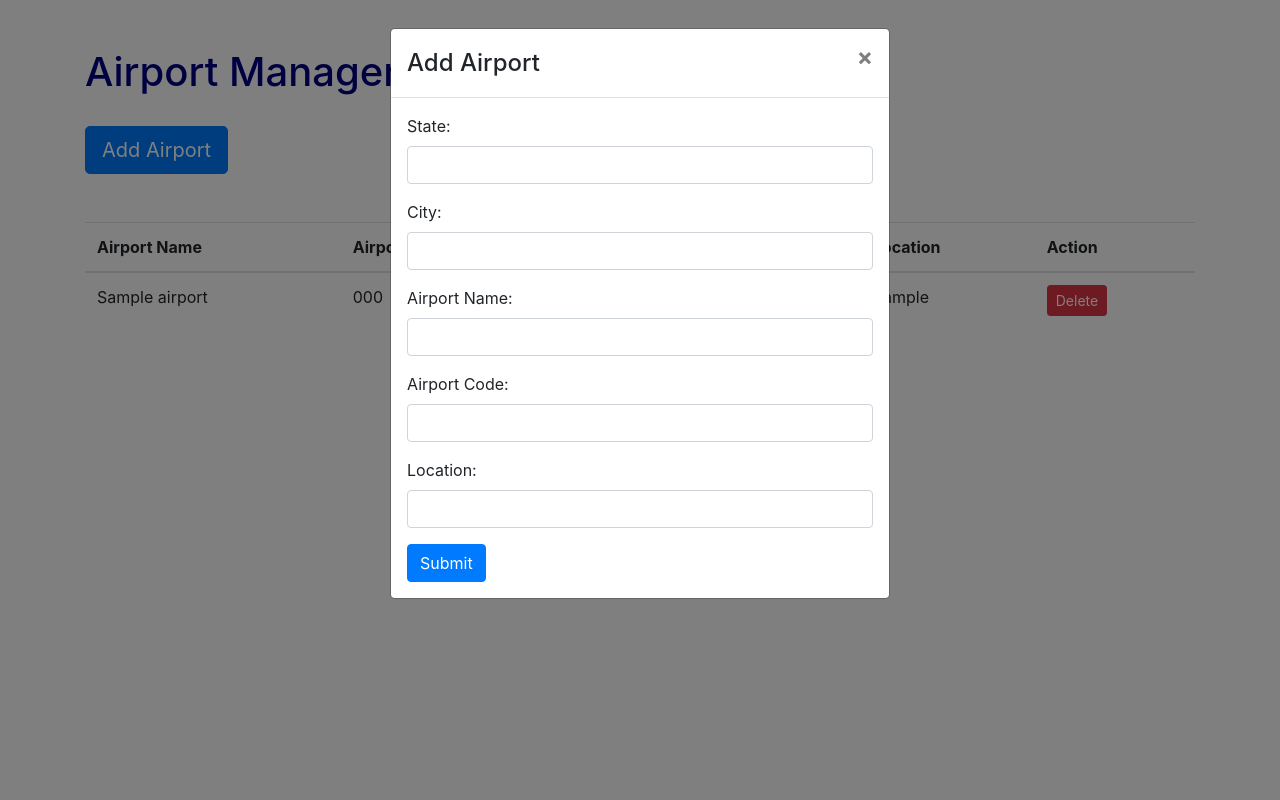
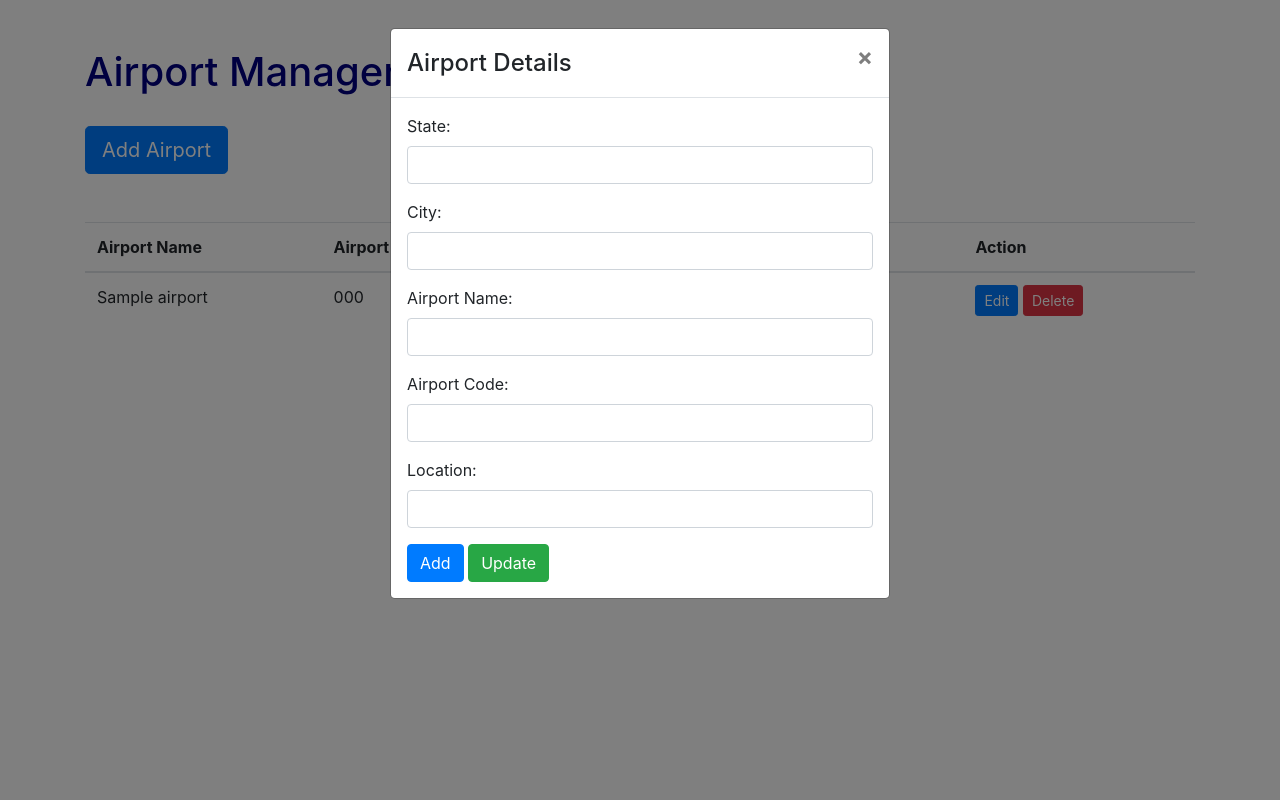
Before and after one commit to SohamDorge03/E-commerce-Website-With-Fight-Booking, a PHP site: page /Admin/Airport_Management.php in a window 1280 px wide, after a click on "Add Airport". Run offline with PHP 8.4, Linux system fonts and the light colour scheme; tables that the repository leaves empty hold one stand-in row (values such as "Sample post").

Commit message:
Auto commit - Changes made

```diff
--- a/Admin/Airport_Management.php
+++ b/Admin/Airport_Management.php
@@ -1,7 +1,7 @@
 <?php
 include("./include/connection.php"); // Include your database connection file
 
-// Check if the form is submitted
+// Check if the form is submitted for adding or updating
 if (isset($_POST['submit'])) {
     // Retrieve form data
     $state = isset($_POST["state"]) ? $_POST["state"] : "";
@@ -10,14 +10,21 @@ if (isset($_POST['submit'])) {
     $airport_code = isset($_POST["airport_code"]) ? $_POST["airport_code"] : "";
     $location = isset($_POST["location"]) ? $_POST["location"] : "";
 
+    if ($_POST['submit'] == 'Add') {
         // Prepare SQL statement to insert data into the database
         $sql = "INSERT INTO airports (state, city, airport_name, airport_code, location)
                 VALUES ('$state', '$city', '$airport_name', '$airport_code', '$location')";
+    } elseif ($_POST['submit'] == 'Update') {
+        // Prepare SQL statement to update data in the database
+        $sql = "UPDATE airports
+                SET state='$state', city='$city', airport_name='$airport_name', location='$location'
+                WHERE airport_code='$airport_code'";
+    }
 
     // Execute SQL statement
     if ($conn->query($sql) === TRUE) {
         echo '<div class="alert alert-success alert-dismissible fade show" role="alert">
-                  New record created successfully
+                  Record ' . ($_POST['submit'] == 'Add' ? 'added' : 'updated') . ' successfully
                   <button type="button" class="close" data-dismiss="alert" aria-label="Close">
                       <span aria-hidden="true">&times;</span>
                   </button>
@@ -70,19 +77,20 @@ if(isset($_POST['delete'])){
     <div class="container mt-5">
         <h1>Airport Management</h1>
 
-        <!-- Button to Open the Modal -->
-        <button type="button" class="btn btn-primary btn-lg" id="button-add" data-toggle="modal" data-target="#airportModal">
+        <!-- Button to Open the Add Airport Modal -->
+        <button type="button" class="btn btn-primary btn-lg" id="button-add" data-toggle="modal"
+            data-target="#airportModal">
             Add Airport
         </button>
     </div>
-    <!-- The Modal -->
+    <!-- The Add & Update Modal -->
     <div class="modal" id="airportModal">
         <div class="modal-dialog">
             <div class="modal-content">
 
                 <!-- Modal Header -->
                 <div class="modal-header">
-                    <h4 class="modal-title">Add Airport</h4>
+                    <h4 class="modal-title">Airport Details</h4>
                     <button type="button" class="close" data-dismiss="modal">&times;</button>
                 </div>
 
@@ -109,7 +117,8 @@ if(isset($_POST['delete'])){
                             <label for="location">Location:</label>
                             <input type="text" class="form-control" id="location" name="location" required>
                         </div>
-                        <button type="submit" class="btn btn-primary" name="submit">Submit</button>
+                        <button type="submit" class="btn btn-primary" name="submit" value="Add">Add</button>
+                        <button type="submit" class="btn btn-success" name="submit" value="Update">Update</button>
                     </form>
                 </div>
 
@@ -146,7 +155,15 @@ if(isset($_POST['delete'])){
                         echo "<td>" . $row["city"] . "</td>";
                         echo "<td>" . $row["location"] . "</td>";
                         echo "<td>
-                                  <form method='post'>
+                                  <button type='button' class='btn btn-primary btn-sm'
+                                    data-toggle='modal' data-target='#airportModal'
+                                    data-state='" . $row["state"] . "'
+                                    data-city='" . $row["city"] . "'
+                                    data-airport-name='" . $row["airport_name"] . "'
+                                    data-airport-code='" . $row["airport_code"] . "'
+                                    data-location='" . $row["location"] . "'
+                                    onclick='populateForm(this)'>Edit</button>
+                                    <form method='post' style='display:inline;'>
                                         <input type='hidden' name='airport_code' value='" . $row["airport_code"] . "'>
                                         <button type='submit' class='btn btn-danger btn-sm' name='delete'>Delete</button>
                                     </form>
@@ -166,6 +183,20 @@ if(isset($_POST['delete'])){
     <script src="https://cdnjs.cloudflare.com/ajax/libs/popper.js/1.16.0/umd/popper.min.js"></script>
     <script src="https://maxcdn.bootstrapcdn.com/bootstrap/4.5.2/js/bootstrap.min.js"></script>
 
+    <script>
+        // Function to populate form fields for editing
+        function populateForm(button) {
+            var modal = $('#airportModal');
+            modal.find('#state').val(button.getAttribute('data-state'));
+            modal.find('#city').val(button.getAttribute('data-city'));
+            modal.find('#airport_name').val(button.getAttribute('data-airport-name'));
+            modal.find('#airport_code').val(button.getAttribute('data-airport-code'));
+            modal.find('#location').val(button.getAttribute('data-location'));
+            // Change the submit button value to Update
+            modal.find('[name=submit]').val('Update');
+        }
+    </script>
+
 </body>
 
 </html>
--- a/RULES/cmd.txt
+++ b/RULES/cmd.txt
@@ -37,7 +37,6 @@ CREATE TABLE `airlines` (
   PRIMARY KEY (`email`)
 ) ENGINE=MyISAM DEFAULT CHARSET=utf8mb4 COLLATE=utf8mb4_0900_ai_ci;
 /*!40101 SET character_set_client = @saved_cs_client */;
-INSERT INTO `airlines` VALUES ('emirates989@gmail.com','989','Emirates','./image/Emirates.png');
 INSERT INTO `airlines` VALUES ('indigo898@gimail.com','898','Indigo','./image/IndiGo-Logo.png');
 INSERT INTO `airlines` VALUES ('Vistara777@gmail.com','777','Vistara','./image/vistara.png');
 INSERT INTO `airlines` VALUES ('AirAsia333@gmail.com','333','Air Asia','./image/Air Asia.png');
```
Lines whose indentation alone changed are shown as unchanged.
